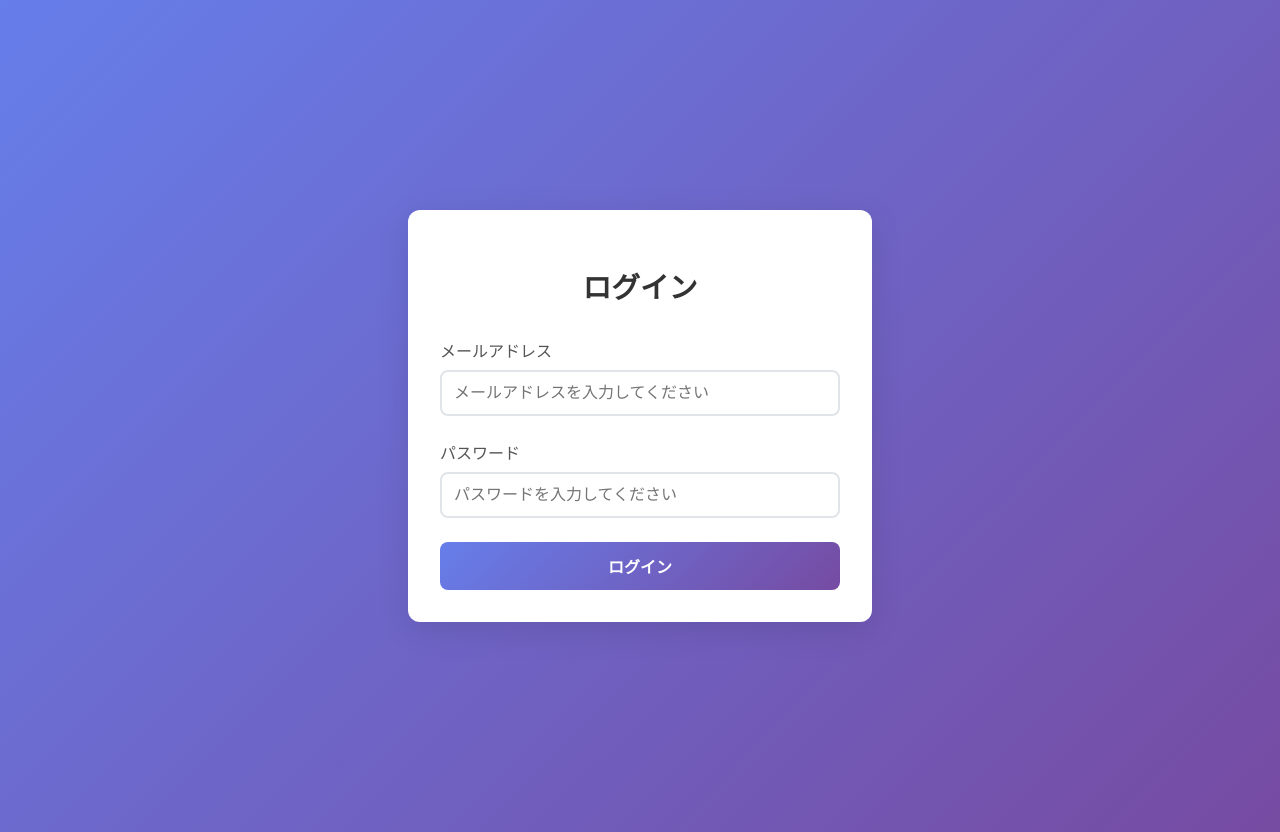
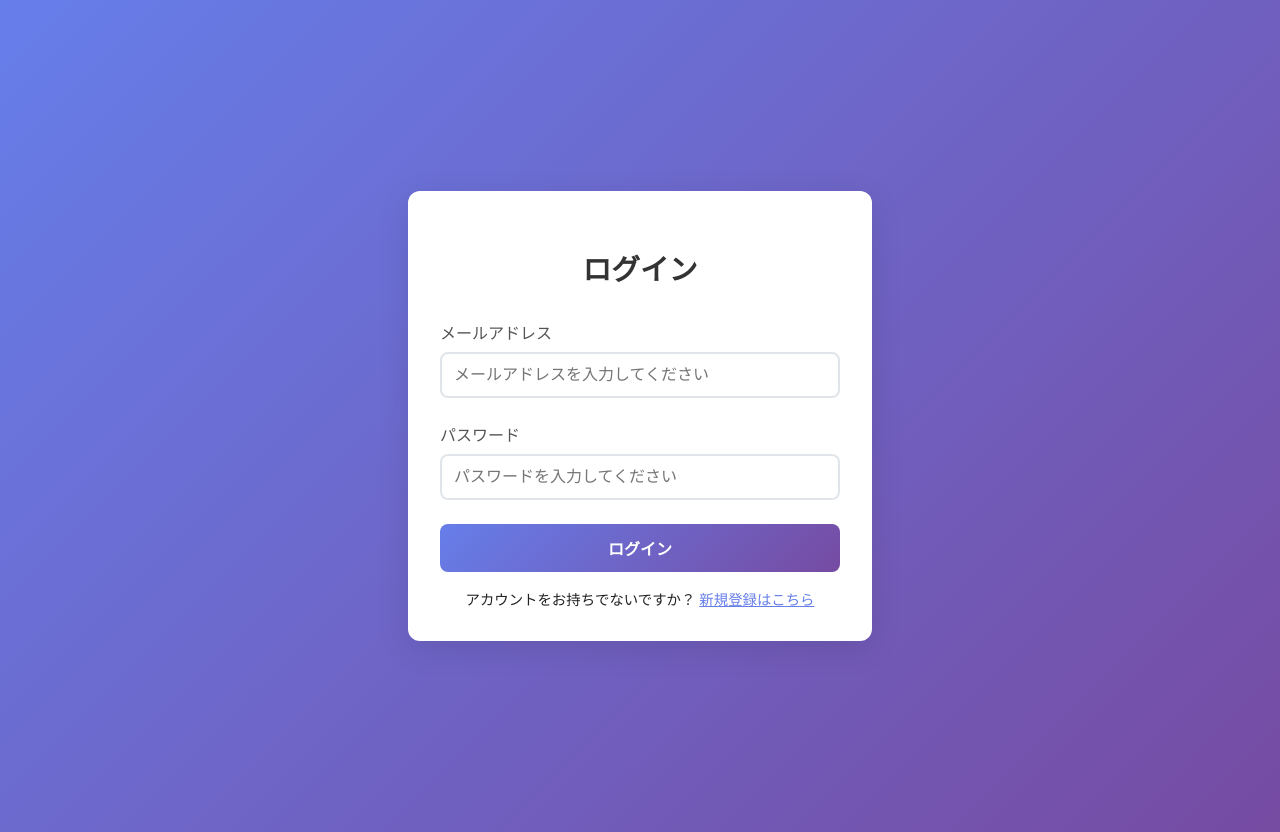
Before and after one commit to ncc-seisaku202/yurutto-app, a Vue app: page / in a window 1280 px wide. Built offline with nearby package versions, Linux system fonts and the light colour scheme; no server answers.

Commit message:
feat: add signup flow

```diff
--- a/src/components/LoginForm.vue
+++ b/src/components/LoginForm.vue
@@ -1,8 +1,8 @@
 <template>
   <div class="login-container">
-    <div class="login-form">
-      <h2>ログイン</h2>
-      <form @submit.prevent="handleLogin">
+  <div class="login-form">
+      <h2>{{ isLogin ? 'ログイン' : '新規登録' }}</h2>
+      <form @submit.prevent="isLogin ? handleLogin() : handleSignup()">
         <div class="form-group">
           <label for="userId">メールアドレス</label>
           <input
@@ -31,9 +31,23 @@
         </div>
 
         <button type="submit" class="login-button" :disabled="isLoading">
-          {{ isLoading ? 'ログイン中...' : 'ログイン' }}
+          {{
+            isLoading
+              ? isLogin
+                ? 'ログイン中...'
+                : '登録中...'
+              : isLogin
+                ? 'ログイン'
+                : '登録'
+          }}
         </button>
       </form>
+      <div class="toggle-link">
+        <span>{{ isLogin ? 'アカウントをお持ちでないですか？' : 'すでにアカウントをお持ちですか？' }}</span>
+        <a href="#" @click.prevent="isLogin = !isLogin">
+          {{ isLogin ? '新規登録はこちら' : 'ログインはこちら' }}
+        </a>
+      </div>
     </div>
   </div>
 </template>
@@ -48,6 +62,7 @@ const userId = ref('')
 const password = ref('')
 const isLoading = ref(false)
 const errorMessage = ref('')
+const isLogin = ref(true)
 
 const handleLogin = async () => {
   if (!userId.value || !password.value) {
@@ -80,6 +95,40 @@ const handleLogin = async () => {
   } catch (error) {
     console.error('予期しないエラー:', error)
     errorMessage.value = 'ログイン処理中にエラーが発生しました。'
+  } finally {
+    isLoading.value = false
+  }
+}
+
+const handleSignup = async () => {
+  if (!userId.value || !password.value) {
+    errorMessage.value = 'メールとパスワードを入力してください'
+    return
+  }
+
+  isLoading.value = true
+  errorMessage.value = ''
+
+  try {
+    const { data, error } = await supabase.auth.signUp({
+      email: userId.value,
+      password: password.value,
+    })
+
+    if (error) {
+      console.error('登録エラー:', error)
+      errorMessage.value = '登録に失敗しました。'
+    } else {
+      console.log('登録成功:', data)
+      emit('login', {
+        userId: userId.value,
+        password: password.value,
+        user: data.user,
+      })
+    }
+  } catch (error) {
+    console.error('予期しないエラー:', error)
+    errorMessage.value = '登録処理中にエラーが発生しました。'
   } finally {
     isLoading.value = false
   }
@@ -185,4 +234,16 @@ input:disabled {
   background-color: #f5f5f5;
   cursor: not-allowed;
 }
+
+.toggle-link {
+  margin-top: 1rem;
+  text-align: center;
+  font-size: 0.9rem;
+}
+
+.toggle-link a {
+  color: #667eea;
+  cursor: pointer;
+  margin-left: 0.25rem;
+}
 </style>
```
